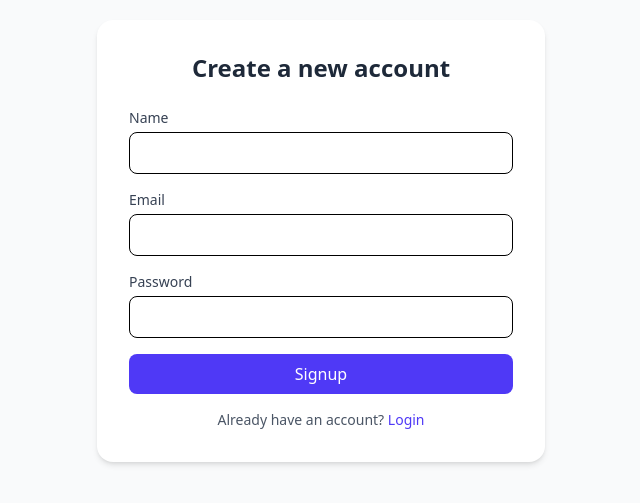
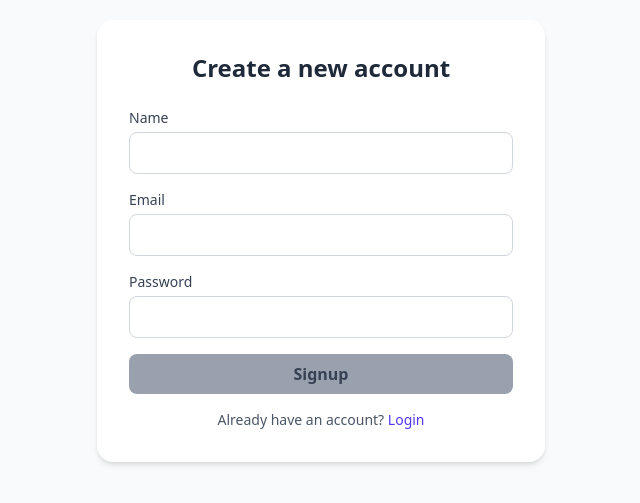
Before and after one commit to AmanSingh29/Task-Manager-MERN, a React (Vite) app in the folder FE/: page /signup in a window 1280 px wide. Shown: the part 159-662 px from the top of the page, without its empty margins (319-959 px from the left). Built offline with nearby package versions, Linux system fonts and the light colour scheme.

Commit message:
feat: login signup form validations

```diff
--- a/FE/src/components/AuthForm.jsx
+++ b/FE/src/components/AuthForm.jsx
@@ -1,4 +1,3 @@
-// src/components/auth/AuthForm.jsx
 import { useState, useContext } from "react";
 import { useLocation, useNavigate } from "react-router-dom";
 import { AuthContext } from "../context/AuthContext";
@@ -13,36 +12,65 @@ export default function AuthForm() {
 
   const isLogin = location.pathname === "/login";
 
-  const [form, setForm] = useState({
-    name: "",
-    email: "",
-    password: "",
-  });
+  const [form, setForm] = useState({ name: "", email: "", password: "" });
+  const [formErrors, setFormErrors] = useState({});
 
   const handleChange = (e) => {
-    setForm({ ...form, [e.target.name]: e.target.value });
+    const { name, value } = e.target;
+    setForm((prev) => ({ ...prev, [name]: value }));
+    setFormErrors((prev) => ({ ...prev, [name]: "" }));
+  };
+
+  const validate = () => {
+    const errors = {};
+
+    if (!isLogin && !form.name.trim()) {
+      errors.name = "Name is required";
+    } else if (!isLogin && form.name.length > 50) {
+      errors.name = "Name must be less than 50 characters";
+    }
+
+    if (!form.email.trim()) {
+      errors.email = "Email is required";
+    } else if (!/^[^\s@]+@[^\s@]+\.[^\s@]+$/.test(form.email)) {
+      errors.email = "Invalid email format";
+    }
+
+    if (!form.password.trim()) {
+      errors.password = "Password is required";
+    }
+
+    return errors;
   };
 
   const handleSubmit = async (e) => {
     e.preventDefault();
+    const errors = validate();
+    if (form.password.length < 6 && !isLogin) {
+      errors.password = "Password must be at least 6 characters";
+    }
+    if (Object.keys(errors).length > 0) {
+      setFormErrors(errors);
+      return;
+    }
+
     try {
+      let res;
       if (isLogin) {
-        const res = await post(LOGIN, {
-          email: form.email,
-          password: form.password,
-        });
-        const { user, token } = res;
-        setAuthUser(user, token);
+        res = await post(LOGIN, { email: form.email, password: form.password });
       } else {
-        const res = await post(SIGNUP, form);
-        const { user, token } = res;
-        setAuthUser(user, token);
+        res = await post(SIGNUP, form);
       }
+
+      const { user, token } = res;
+      setAuthUser(user, token);
       navigate("/");
     } catch (err) {
       console.error(err);
     }
   };
+
+  const isFormInvalid = Object.keys(validate()).length > 0;
 
   return (
     <div className="flex items-center justify-center min-h-screen bg-gray-50 px-4">
@@ -50,6 +78,17 @@ export default function AuthForm() {
         <h2 className="text-2xl font-bold text-center text-gray-800 mb-6">
           {isLogin ? "Login to your account" : "Create a new account"}
         </h2>
+
+        {(error || Object.keys(formErrors).length > 0) && (
+          <div className="mb-4 space-y-1">
+            {error && <p className="text-red-500 text-center">{error}</p>}
+            {Object.values(formErrors).map((errMsg, idx) => (
+              <p key={idx} className="text-red-500 text-sm text-center">
+                {errMsg}
+              </p>
+            ))}
+          </div>
+        )}
 
         <form onSubmit={handleSubmit} className="space-y-4">
           {!isLogin && (
@@ -62,8 +101,11 @@ export default function AuthForm() {
                 name="name"
                 value={form.name}
                 onChange={handleChange}
-                required={!isLogin}
-                className="mt-1 block w-full px-3 py-2 border rounded-lg focus:ring focus:ring-indigo-200 focus:border-indigo-500"
+                className={`mt-1 block w-full px-3 py-2 border rounded-lg focus:ring-2 focus:outline-none ${
+                  formErrors.name
+                    ? "border-red-500 focus:ring-red-500"
+                    : "border-gray-300 focus:ring-indigo-500"
+                }`}
               />
             </div>
           )}
@@ -77,8 +119,11 @@ export default function AuthForm() {
               name="email"
               value={form.email}
               onChange={handleChange}
-              required
-              className="mt-1 block w-full px-3 py-2 border rounded-lg focus:ring focus:ring-indigo-200 focus:border-indigo-500"
+              className={`mt-1 block w-full px-3 py-2 border rounded-lg focus:ring-2 focus:outline-none ${
+                formErrors.email
+                  ? "border-red-500 focus:ring-red-500"
+                  : "border-gray-300 focus:ring-indigo-500"
+              }`}
             />
           </div>
 
@@ -91,17 +136,22 @@ export default function AuthForm() {
               name="password"
               value={form.password}
               onChange={handleChange}
-              required
-              className="mt-1 block w-full px-3 py-2 border rounded-lg focus:ring focus:ring-indigo-200 focus:border-indigo-500"
+              className={`mt-1 block w-full px-3 py-2 border rounded-lg focus:ring-2 focus:outline-none ${
+                formErrors.password
+                  ? "border-red-500 focus:ring-red-500"
+                  : "border-gray-300 focus:ring-indigo-500"
+              }`}
             />
           </div>
 
-          {error && <p className="text-sm text-red-500 text-center">{error}</p>}
-
           <button
             type="submit"
-            disabled={loading}
-            className="w-full bg-indigo-600 text-white py-2 rounded-lg hover:bg-indigo-700 transition disabled:opacity-50"
+            disabled={loading || isFormInvalid}
+            className={`w-full py-2 rounded-lg font-semibold transition ${
+              loading || isFormInvalid
+                ? "bg-gray-400 text-gray-700 cursor-not-allowed"
+                : "bg-indigo-600 text-white hover:bg-indigo-700 cursor-pointer"
+            }`}
           >
             {loading ? "Processing..." : isLogin ? "Login" : "Signup"}
           </button>
--- a/FE/src/components/TaskItem.jsx
+++ b/FE/src/components/TaskItem.jsx
@@ -1,9 +1,13 @@
-import React, { useContext } from "react";
+import React, { useContext, useMemo } from "react";
 import { FiEdit, FiTrash2 } from "react-icons/fi";
 import { AuthContext } from "../context/AuthContext";
 
 export default function TaskItem({ task, onEdit, onDelete }) {
   const { user } = useContext(AuthContext);
+
+  const showAuthor = useMemo(() => {
+    return user?.role === "admin" && task?.created_by !== user?._id;
+  }, [task, user]);
 
   return (
     <div className="bg-white shadow-md rounded-lg p-4 mb-4 flex flex-col sm:flex-row sm:items-center justify-between transition hover:shadow-lg">
@@ -33,7 +37,7 @@ export default function TaskItem({ task, onEdit, onDelete }) {
       </div>
 
       <div className="flex gap-4 mt-3 sm:mt-0 items-center">
-        {user?.role === "admin" ? (
+        {showAuthor ? (
           <span className="text-gray-700 text-sm">
             Author: {task?.author || "Unknown"}
           </span>
```
